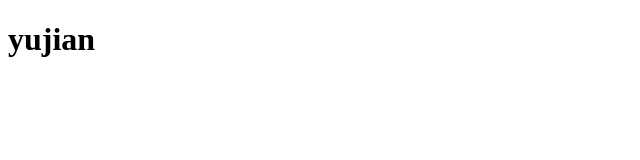
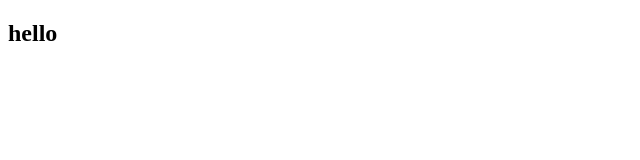
Before and after one commit to shihjian/hahow, a plain HTML site: page index.html in a window 1280 px wide. Shown: the whole page, without its empty margins (0-640 px from the left). Drawn offline with Linux system fonts and the light colour scheme.

Commit message:
20171218-1

```diff
--- a/index.html
+++ b/index.html
@@ -7,6 +7,10 @@
     <title>Document</title>
 </head>
 <body>
-    <h1>yujian</h1>
+    <div>
+        <h2>
+            hello
+        </h2>
+    </div>
 </body>
 </html>
```
